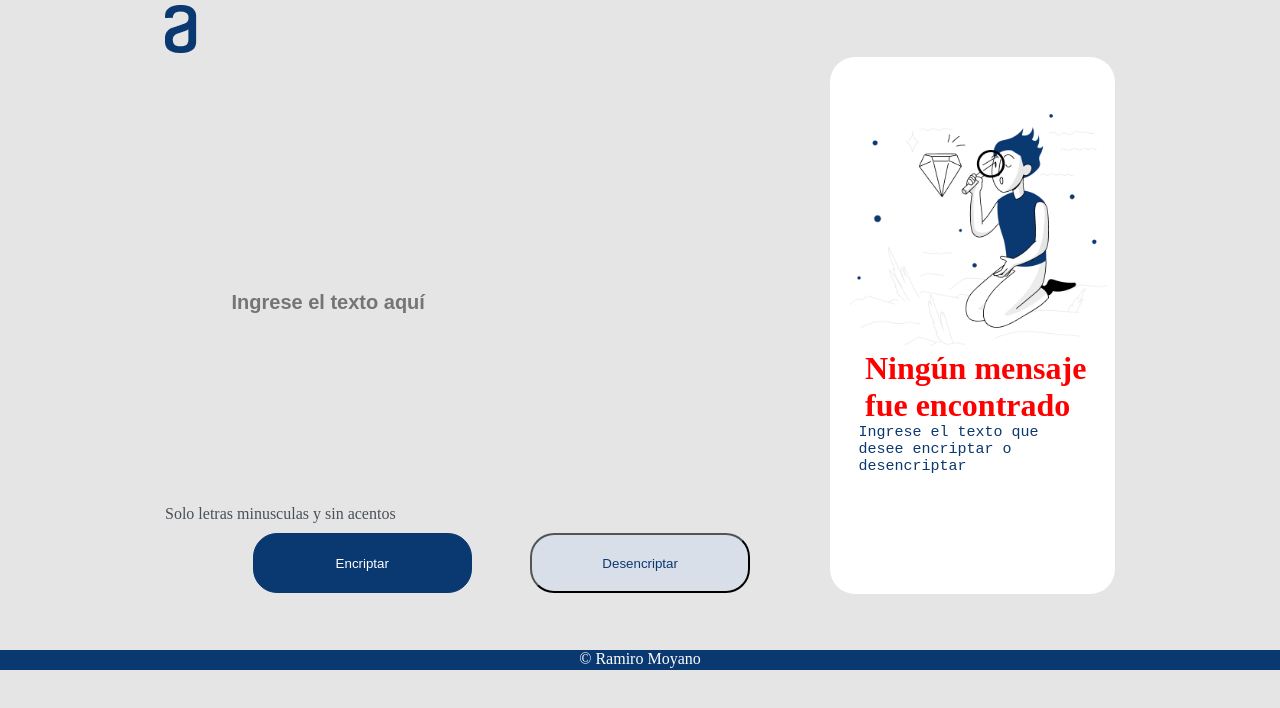
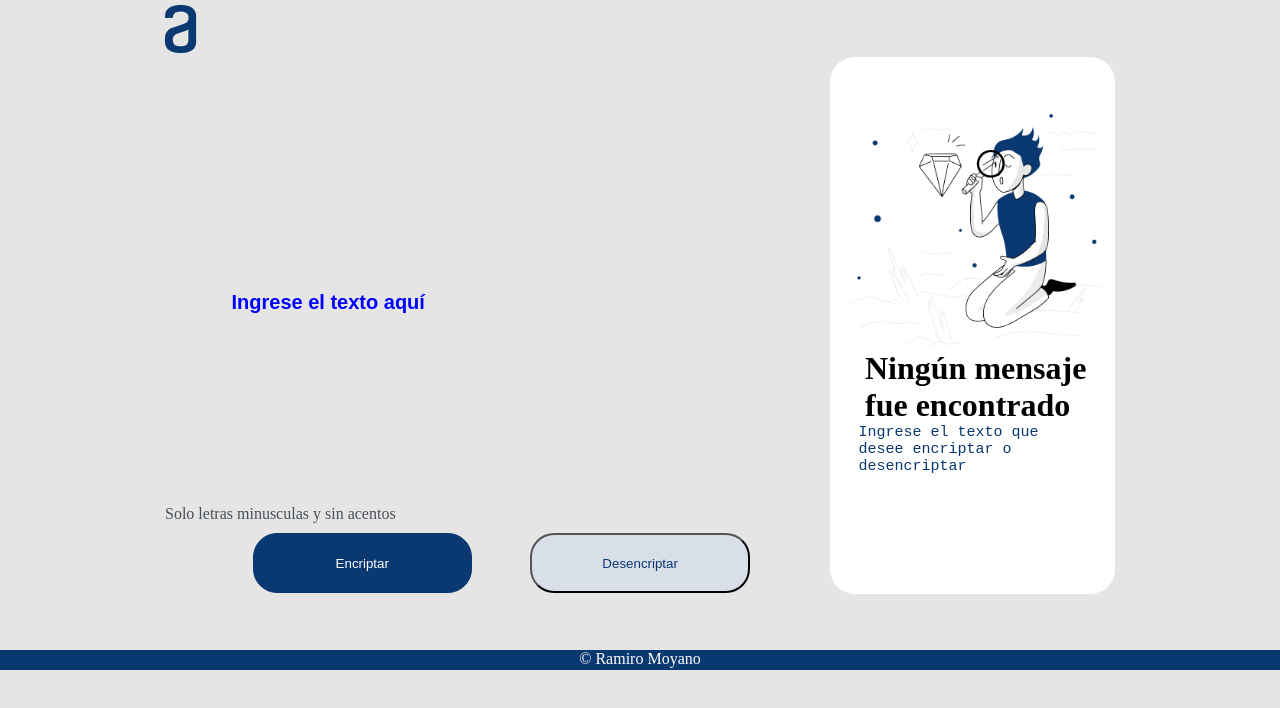
Before and after one commit to RamiroM1996/challengeonecodificador4, a plain HTML site: page index.html in a window 1280 px wide. Drawn offline with Linux system fonts and the light colour scheme.

Commit message:
Update style.css

```diff
--- a/style.css
+++ b/style.css
@@ -2,10 +2,13 @@
     margin: 0;
     padding: 0;
     box-sizing: border-box;
-    color:red;
-    font-color: blue;
+
 }
 
+
+::placeholder {
+    color: blue;
+}
 body {
     background: #E5E5E5;
     /* overflow-y:hidden; */
```
